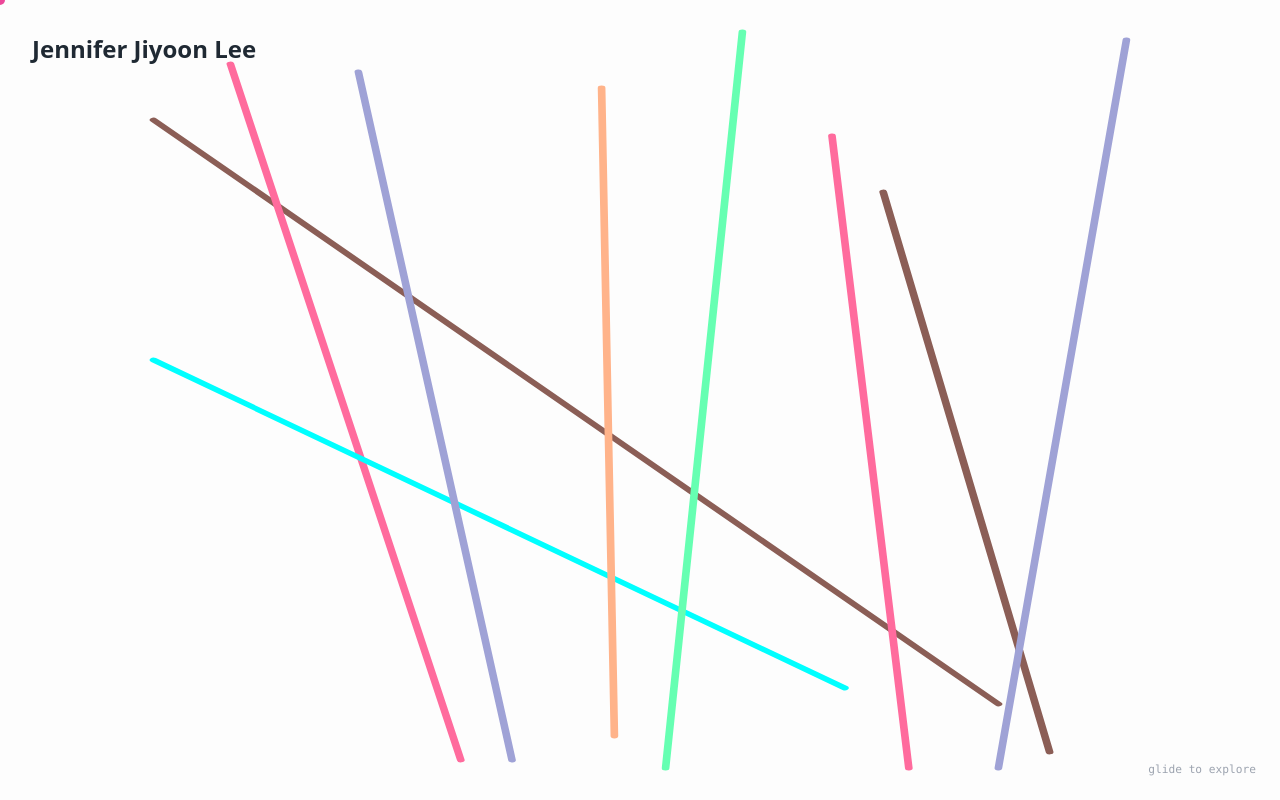
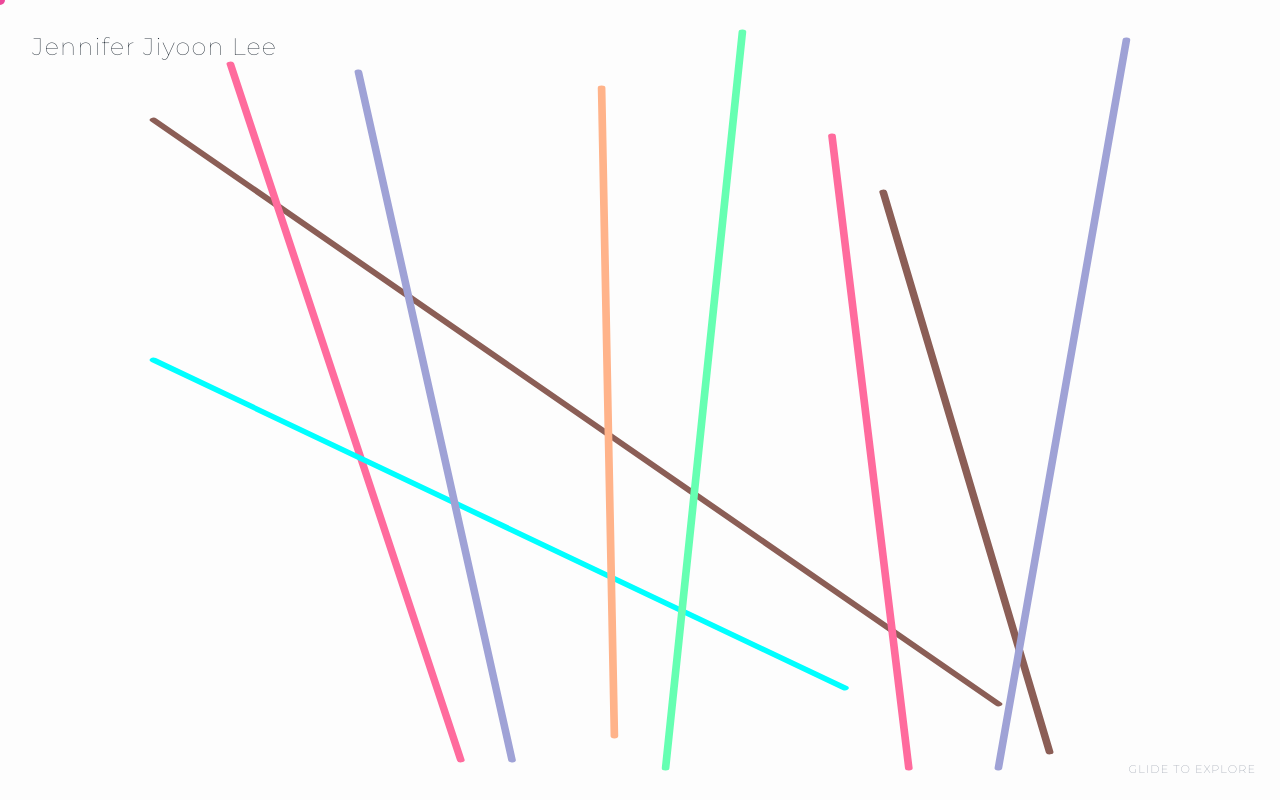
Before and after one commit to leejenniferjiyoon/my-website, a plain HTML site: page index.html in a window 1280 px wide. Drawn offline with nearby package versions, Linux system fonts and the light colour scheme.

Commit message:
Change title font to thin Montserrat

```diff
--- a/index.html
+++ b/index.html
@@ -4,6 +4,9 @@
   <meta charset="UTF-8" />
   <title>Jennifer Jiyoon Lee</title>
   <meta name="viewport" content="width=device-width, initial-scale=1.0" />
+  <link rel="preconnect" href="https://fonts.googleapis.com">
+<link rel="preconnect" href="https://fonts.gstatic.com" crossorigin>
+<link href="https://fonts.googleapis.com/css2?family=Montserrat:wght@100;200;400&display=swap" rel="stylesheet">
   <style>
     html, body, #root {
       margin: 0;
@@ -13,7 +16,8 @@
 
     body {
       background-color: #FDFDFD;
-      font-family: system-ui, -apple-system, BlinkMacSystemFont, "Segoe UI", sans-serif;
+      /* Changed to Montserrat */
+      font-family: 'Montserrat', sans-serif;
     }
 
     .app-root {
@@ -29,9 +33,11 @@
       top: 2rem;
       left: 2rem;
       pointer-events: none;
-      font-weight: 700;
+      font-weight: 100;
       font-size: 1.5rem;
       color: #1f2933;
+      /* Added tracking for a cleaner thin look */
+      letter-spacing: 0.05em;
     }
 
     .bdp-instruction {
@@ -41,7 +47,11 @@
       pointer-events: none;
       font-size: 0.7rem;
       color: #9CA3AF;
-      font-family: "SF Mono", Menlo, Monaco, Consolas, "Liberation Mono", "Courier New", monospace;
+      /* Changed from SF Mono to Montserrat */
+      font-family: 'Montserrat', sans-serif;
+      text-transform: uppercase;
+      letter-spacing: 0.1em;
+      font-weight: 200;
     }
 
     .overlay-backdrop {
@@ -66,8 +76,9 @@
 
     .overlay-title {
       font-size: 1.25rem;
-      font-weight: 600;
+      font-weight: 200;
       margin-bottom: 0.75rem;
+
     }
 
     .overlay-image {
```
